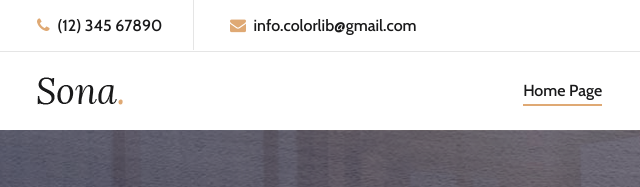
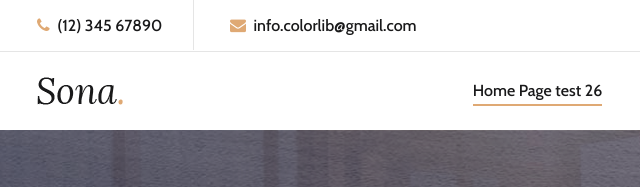
Before and after one commit to hamednsp/fast-git, a plain HTML site: page index.html in a window 1280 px wide. Shown: the top 187 px of the page, 33-673 px from the left. Drawn offline with nearby package versions, Linux system fonts and the light colour scheme.

Commit message:
index.html modified

```diff
--- a/index.html
+++ b/index.html
@@ -7,7 +7,7 @@
     <meta name="keywords" content="Sona, unica, creative, html">
     <meta name="viewport" content="width=device-width, initial-scale=1.0">
     <meta http-equiv="X-UA-Compatible" content="ie=edge">
-    <title>Sona | Atriya Template 1</title>
+    <title>Sona | Hamrayan Template develop branch</title>
     <!-- Google Font -->
     <link href="https://fonts.googleapis.com/css?family=Lora:400,700&display=swap" rel="stylesheet">
     <link href="https://fonts.googleapis.com/css?family=Cabin:400,500,600,700&display=swap" rel="stylesheet">
@@ -134,7 +134,7 @@
                         <div class="nav-menu">
                             <nav class="mainmenu">
                                 <ul>
-                                    <li class="active"><a href="./index.html">Home Page</a></li>
+                                    <li class="active"><a href="./index.html">Home Page test 26</a></li>
                                     <li><a href="./rooms.html">Rooms</a></li>
                                     <li><a href="./about-us.html">About Us</a></li>
                                     <li><a href="./pages.html">Pages</a>
```
